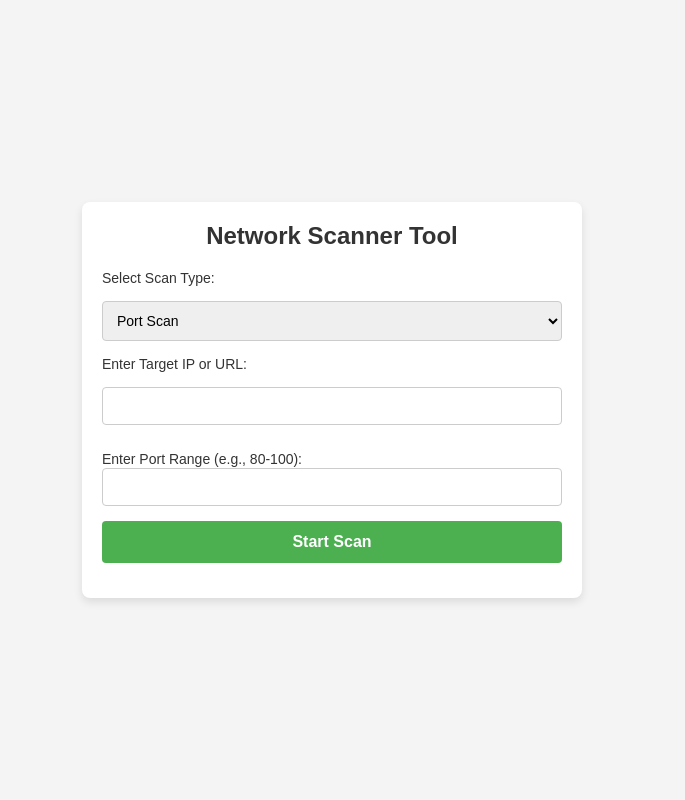
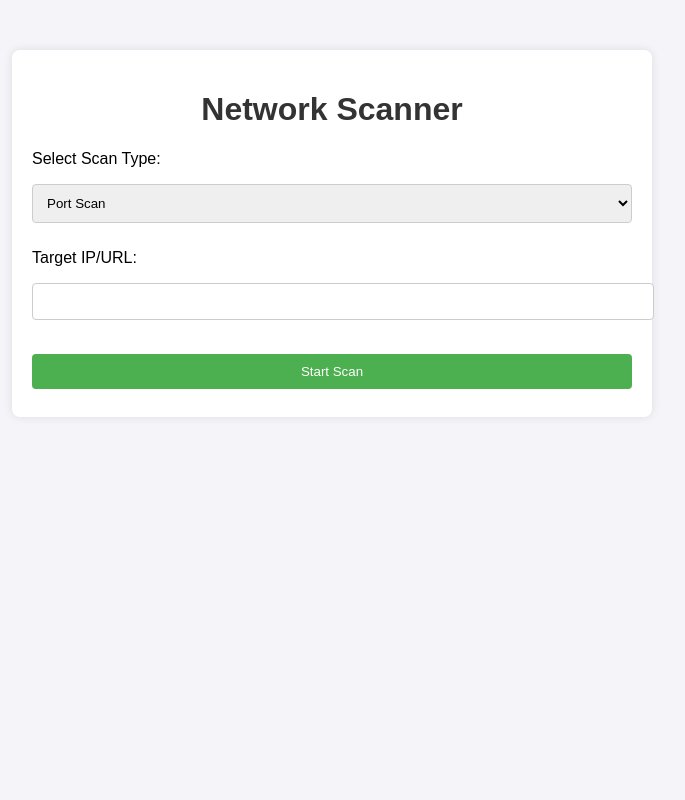
Before and after one commit to Mahenazbanu/open-port_vul-scanner, a Flask app: page / in a window 1280 px wide. Shown: the whole page, without its empty margins (308-993 px from the left). Run offline with Flask 3, Linux system fonts and the light colour scheme.

Commit message:
Updated files and added requirements.txt

```diff
--- a/app.py
+++ b/app.py
@@ -13,12 +13,7 @@ def scan():
     target = request.form.get('target')
 
     if scan_type == 'port_scan':
-        port_range = request.form.get('port_range')
-        if port_range:
-            start_port, end_port = map(int, port_range.split('-'))
-            result = port_scan(target, start_port, end_port)
-        else:
-            result = "Port range is required for port scan."
+        result = port_scan(target)
     elif scan_type == 'vulnerability_scan':
         result = vulnerability_scan(target)
     else:
--- a/scanner_tool.py
+++ b/scanner_tool.py
@@ -1,10 +1,10 @@
 import socket
 import requests
 
-# Port scan function with port range
-def port_scan(target, start_port, end_port):
+# Port scan function
+def port_scan(target):
     open_ports = []
-    for port in range(start_port, end_port + 1):
+    for port in [80, 443, 8080]:
         sock = socket.socket(socket.AF_INET, socket.SOCK_STREAM)
         sock.settimeout(1)
         result = sock.connect_ex((target, port))
--- a/static/style.css
+++ b/static/style.css
@@ -1,52 +1,38 @@
-/* General reset */
-* {
+/* Basic styling for the scanner application */
+body {
+    font-family: Arial, sans-serif;
+    background-color: #f4f4f9;
     margin: 0;
     padding: 0;
-    box-sizing: border-box;
-}
-
-body {
-    font-family: Arial, sans-serif;
-    background-color: #f4f4f4;
-    display: flex;
-    justify-content: center;
-    align-items: center;
-    height: 100vh;
 }
 
 .container {
+    width: 80%;
+    max-width: 600px;
+    margin: 50px auto;
+    padding: 20px;
     background-color: white;
-    padding: 20px;
     border-radius: 8px;
-    box-shadow: 0 4px 8px rgba(0, 0, 0, 0.1);
-    width: 100%;
-    max-width: 500px;
+    box-shadow: 0 0 10px rgba(0, 0, 0, 0.1);
 }
 
 h1 {
     text-align: center;
-    margin-bottom: 20px;
-    font-size: 24px;
     color: #333;
 }
 
-form {
-    display: flex;
-    flex-direction: column;
-}
-
 label {
+    font-size: 16px;
     margin-bottom: 8px;
-    font-size: 14px;
-    color: #333;
+    display: block;
 }
 
 input, select {
+    width: 100%;
     padding: 10px;
-    margin-bottom: 15px;
+    margin: 8px 0;
     border: 1px solid #ccc;
     border-radius: 4px;
-    font-size: 14px;
 }
 
 input[type="submit"] {
@@ -54,31 +40,19 @@ input[type="submit"] {
     color: white;
     border: none;
     cursor: pointer;
-    font-size: 16px;
-    font-weight: bold;
-    padding: 12px;
-    border-radius: 4px;
-    transition: background-color 0.3s;
 }
 
 input[type="submit"]:hover {
     background-color: #45a049;
 }
 
-#port_range_div {
-    margin-top: 10px;
+a {
+    display: inline-block;
+    margin-top: 20px;
+    color: #007BFF;
+    text-decoration: none;
 }
 
-input[type="text"] {
-    width: 100%;
-    padding: 10px;
+a:hover {
+    text-decoration: underline;
 }
-
-select {
-    font-size: 14px;
-}
-
-/* Add some spacing between form elements */
-form > label, form > input {
-    margin-bottom: 15px;
-}
--- a/templates/index.html
+++ b/templates/index.html
@@ -3,28 +3,21 @@
 <head>
     <meta charset="UTF-8">
     <meta name="viewport" content="width=device-width, initial-scale=1.0">
-    <title>Network Scanner Tool</title>
+    <title>Network Scanner</title>
     <link rel="stylesheet" href="{{ url_for('static', filename='style.css') }}">
-    <script src="{{ url_for('static', filename='script.js') }}"></script>
 </head>
 <body>
     <div class="container">
-        <h1>Network Scanner Tool</h1>
+        <h1>Network Scanner</h1>
         <form action="/scan" method="POST">
             <label for="scan_type">Select Scan Type:</label>
-            <select name="scan_type" id="scan_type" required>
+            <select name="scan_type" id="scan_type">
                 <option value="port_scan">Port Scan</option>
                 <option value="vulnerability_scan">Vulnerability Scan</option>
-            </select>
+            </select><br><br>
 
-            <label for="target">Enter Target IP or URL:</label>
-            <input type="text" name="target" id="target" required>
-
-            <!-- Port Range (Visible only for Port Scan) -->
-            <div id="port_range_div" style="display: none;">
-                <label for="port_range">Enter Port Range (e.g., 80-100):</label>
-                <input type="text" name="port_range" id="port_range">
-            </div>
+            <label for="target">Target IP/URL:</label>
+            <input type="text" id="target" name="target" required><br><br>
 
             <input type="submit" value="Start Scan">
         </form>
```
Also changed, not shown: gui.py (deleted, +0 -38 lines).
